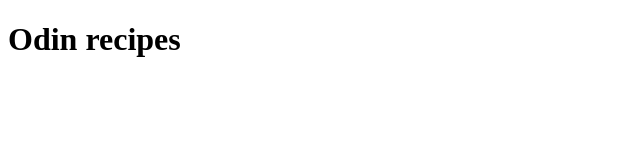
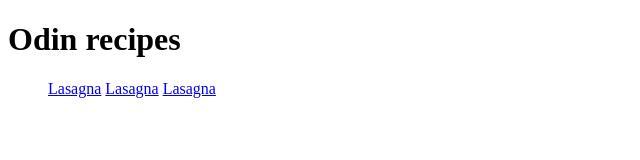
Before and after one commit to alilou-prog/odin-recipes, a plain HTML site: page index.html in a window 1280 px wide. Shown: the whole page, without its empty margins (0-640 px from the left). Drawn offline with Linux system fonts and the light colour scheme.

Commit message:
recipes links added to main page

```diff
--- a/index.html
+++ b/index.html
@@ -1,5 +1,6 @@
 <!DOCTYPE html>
 <html lang="en">
+
 <head>
     <meta charset="UTF-8">
     <meta name="viewport" content="width=device-width, initial_scale=1.0">
@@ -8,5 +9,12 @@
 
 <body>
     <h1>Odin recipes</h1>
+    <ul>
+        <a href="recipes/lasagna.html">Lasagna</a>
+        <a href="recipes/lasagna2.html">Lasagna</a>
+        <a href="recipes/lasagna3.html">Lasagna</a>
+    </ul>
+
 </body>
+
 </html>
```
Lines whose indentation alone changed are shown as unchanged.
